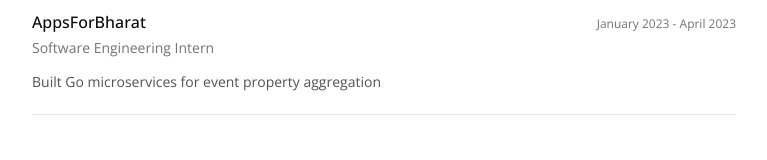
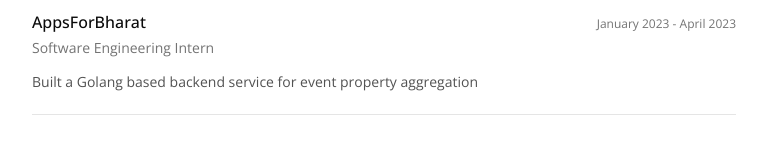
Before and after one commit to venkxycodes/portfolio, a React (Vite) app: page / in a window 1280 px wide. Shown: the part 753-913 px from the top of the page, without its empty margins (256-1023 px from the left). Built offline with nearby package versions, Linux system fonts and the light colour scheme.

Commit message:
chore: update exp

```diff
--- a/src/data/experiences.ts
+++ b/src/data/experiences.ts
@@ -40,7 +40,7 @@
   {
     slug: 'appsforbharat-intern', company: 'AppsForBharat', role: 'Software Engineering Intern', dates: 'January 2023 - April 2023', location: 'Bengaluru, India',
     stack: 'Go, MongoDB',
-    highlight: 'Built Go microservices for event property aggregation',
+    highlight: 'Built a Golang based backend service for event property aggregation',
     bullets: [
       'Built an event property aggregator service in Go to provide centralized access to event properties across microservices, simplifying data access across the platform.',
       'Developed a reminder feature for festive task management, implementing backend workflows and data persistence using Go and MongoDB.',
```
